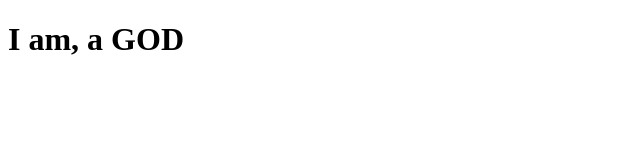
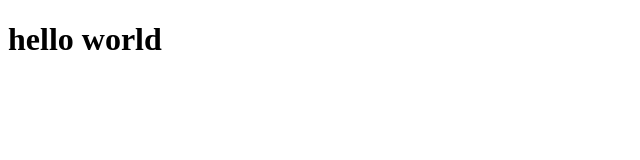
Before and after one commit to t0m0t0w/my-coding-projects, a plain HTML site: page testhtml/index.html in a window 1280 px wide. Shown: the whole page, without its empty margins (0-640 px from the left). Drawn offline with Linux system fonts and the light colour scheme.

Commit message:
Update index.html

```diff
--- a/testhtml/index.html
+++ b/testhtml/index.html
@@ -7,6 +7,6 @@
     <title>helo me just testin</title>
 </head>
 <body>
-    <h1>I am, a GOD</h1>
+    <h1>hello world</h1>
 </body>
 </html>
```
